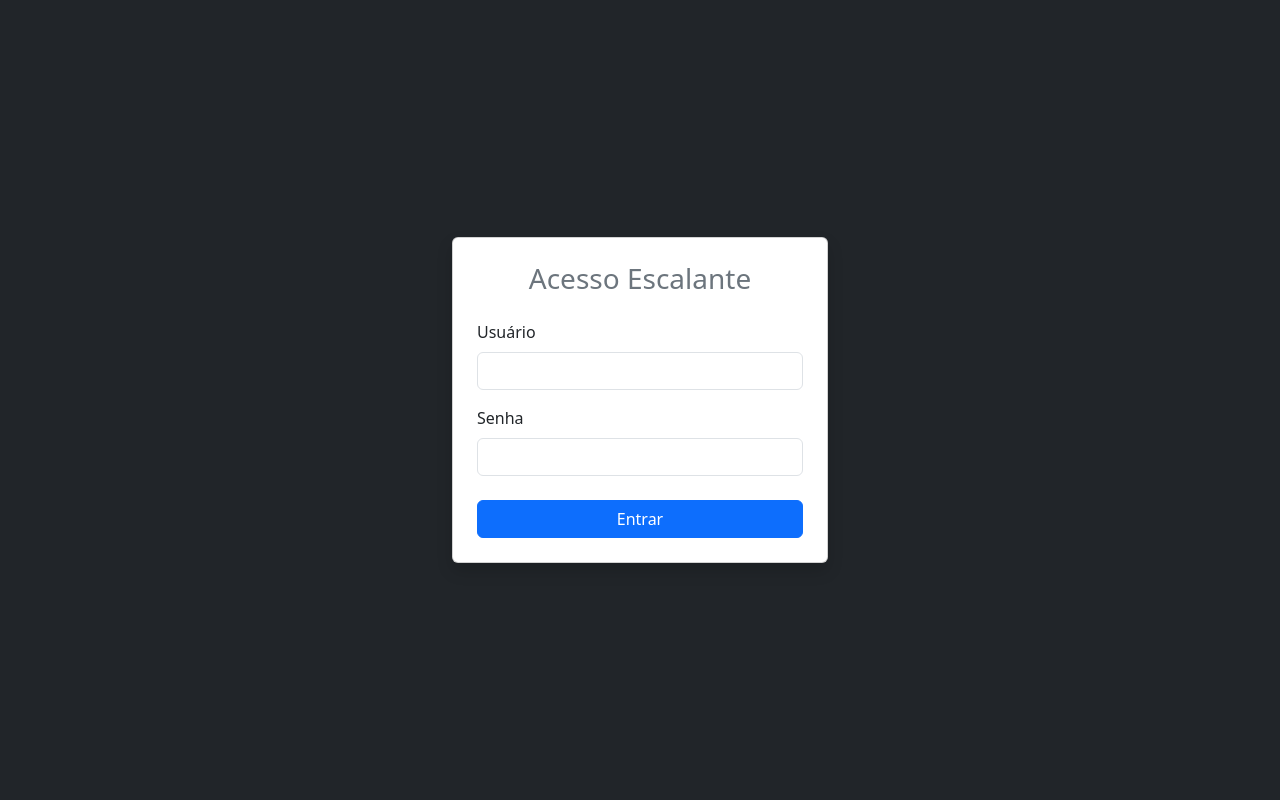
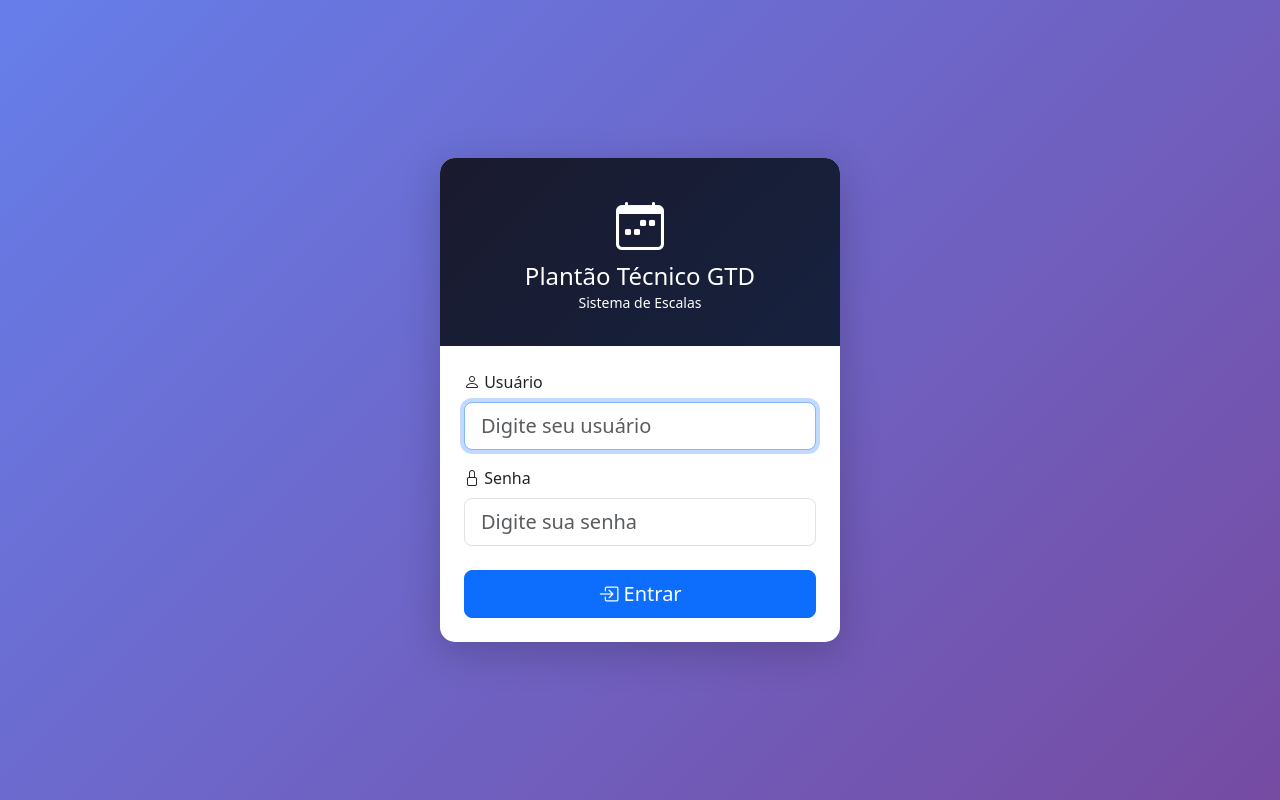
Before and after one commit to Filipe-Bina/gerenciador_escalas, a Flask app: page /login in a window 1280 px wide. Run offline with Flask 3, Linux system fonts and the light colour scheme; some libraries are stand-ins or nearby versions.

Commit message:
Atualiza tela de login e adiciona admin_escala

```diff
--- a/templates/login.html
+++ b/templates/login.html
@@ -1,32 +1,73 @@
 <!DOCTYPE html>
-<html lang="pt-br">
+<html lang="pt-BR">
 <head>
     <meta charset="UTF-8">
-    <title>Login - Gerenciador</title>
+    <meta name="viewport" content="width=device-width, initial-scale=1.0">
+    <title>Login - Plantão Técnico GTD</title>
     <link href="https://cdn.jsdelivr.net/npm/bootstrap@5.3.0/dist/css/bootstrap.min.css" rel="stylesheet">
+    <link rel="stylesheet" href="https://cdn.jsdelivr.net/npm/bootstrap-icons@1.10.0/font/bootstrap-icons.css">
+    <style>
+        body {
+            background: linear-gradient(135deg, #667eea 0%, #764ba2 100%);
+            min-height: 100vh;
+            display: flex;
+            align-items: center;
+        }
+        .login-card {
+            max-width: 400px;
+            margin: 0 auto;
+            box-shadow: 0 10px 40px rgba(0,0,0,0.2);
+            border: none;
+            border-radius: 15px;
+        }
+        .login-header {
+            background: linear-gradient(135deg, #1a1a2e 0%, #16213e 100%);
+            color: white;
+            border-radius: 15px 15px 0 0;
+            padding: 2rem;
+            text-align: center;
+        }
+        .login-header i {
+            font-size: 3rem;
+            margin-bottom: 1rem;
+        }
+    </style>
 </head>
-<body class="bg-dark d-flex align-items-center" style="height: 100vh;">
-    <div class="container" style="max-width: 400px;">
-        <div class="card p-4 shadow">
-            <h3 class="text-center mb-4 text-secondary">Acesso Escalante</h3>
+<body>
+    <div class="container">
+        <div class="card login-card">
+            <div class="login-header">
+                <i class="bi bi-calendar-week"></i>
+                <h4 class="mb-0">Plantão Técnico GTD</h4>
+                <small>Sistema de Escalas</small>
+            </div>
+            <div class="card-body p-4">
                 {% with messages = get_flashed_messages() %}
                     {% if messages %}
                         {% for message in messages %}
-                  <div class="alert alert-danger p-2 text-center small">{{ message }}</div>
+                        <div class="alert alert-danger">{{ message }}</div>
                         {% endfor %}
                     {% endif %}
                 {% endwith %}
+
                 <form method="POST">
                     <div class="mb-3">
-                    <label class="form-label">Usuário</label>
-                    <input type="text" name="username" class="form-control" required autocomplete="off">
+                        <label class="form-label">
+                            <i class="bi bi-person"></i> Usuário
+                        </label>
+                        <input type="text" name="username" class="form-control form-control-lg" placeholder="Digite seu usuário" required autofocus>
                     </div>
                     <div class="mb-4">
-                    <label class="form-label">Senha</label>
-                    <input type="password" name="password" class="form-control" required>
+                        <label class="form-label">
+                            <i class="bi bi-lock"></i> Senha
+                        </label>
+                        <input type="password" name="password" class="form-control form-control-lg" placeholder="Digite sua senha" required>
                     </div>
-                <button type="submit" class="btn btn-primary w-100">Entrar</button>
+                    <button type="submit" class="btn btn-primary btn-lg w-100">
+                        <i class="bi bi-box-arrow-in-right"></i> Entrar
+                    </button>
                 </form>
+            </div>
         </div>
     </div>
 </body>
```
Also changed, not shown: templates/admin_escala.html (added). Lines whose indentation alone changed are shown as unchanged.
